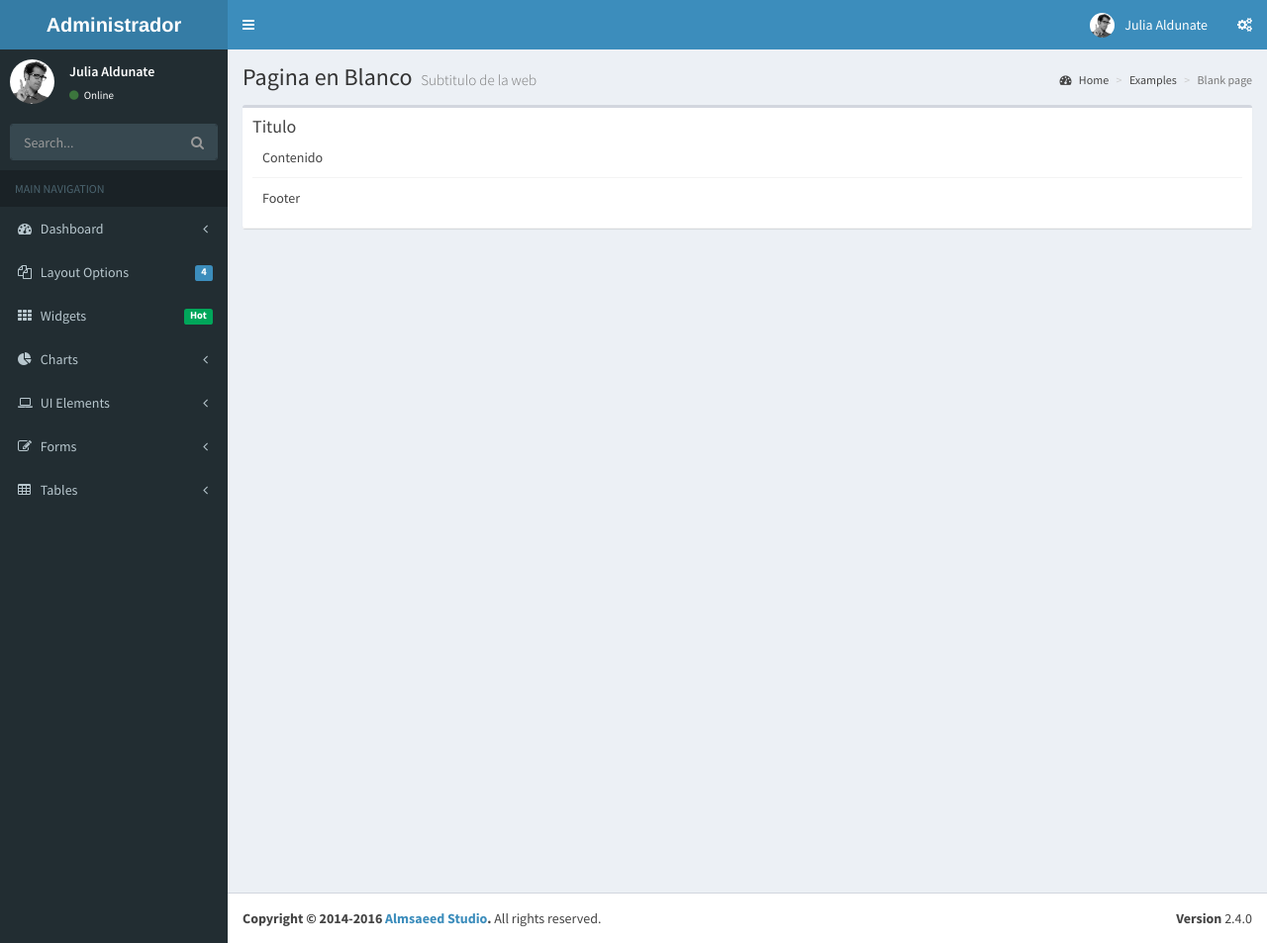
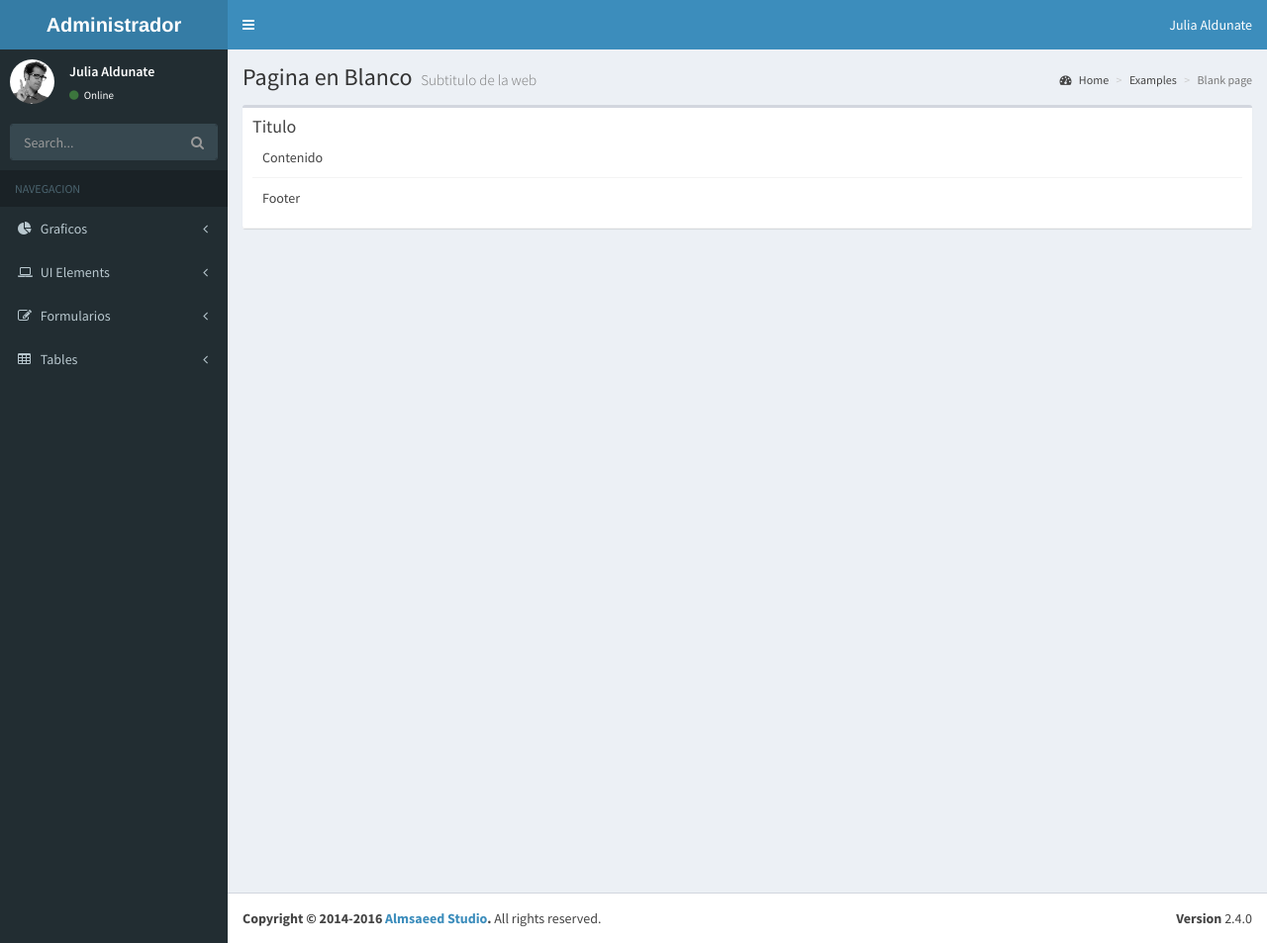
Before and after one commit to Cutshadows/aldunate_propiedades, a PHP site: page /Client/admin-page.php in a window 1280 px wide. Shown: the whole page at 99% size. Run offline with PHP 8.4, Linux system fonts and the light colour scheme.

Commit message:
cambios en el admin de contenido

```diff
--- a/client/templates/menu.php
+++ b/client/templates/menu.php
@@ -104,17 +104,17 @@
           <!-- User Account: style can be found in dropdown.less -->
           <li class="dropdown user user-menu">
             <a href="#" class="dropdown-toggle" data-toggle="dropdown">
-              <img src="img/user2-160x160.jpg" class="user-image" alt="User Image">
+              <!-- <img src="img/user2-160x160.jpg" class="user-image" alt="User Image"> -->
               <span class="hidden-xs"> Julia Aldunate </span>
             </a>
             <ul class="dropdown-menu">
               <!-- User image -->
               <li class="user-header">
-                <img src="img/user2-160x160.jpg" class="img-circle" alt="User Image">
+                <!-- <img src="img/user2-160x160.jpg" class="img-circle" alt="User Image"> -->
 
                 <p>
                   Julia Aldunate - Admin
-                  <small>Member since Nov. 2012</small>
+                  <small>Administrador del Sistema</small>
                 </p>
               </li>
               <!-- Menu Body -->
@@ -135,18 +135,18 @@
               <!-- Menu Footer-->
               <li class="user-footer">
                 <div class="pull-left">
-                  <a href="#" class="btn btn-default btn-flat">Profile</a>
+                  <a href="#" class="btn btn-default btn-flat">Perfil</a>
                 </div>
                 <div class="pull-right">
-                  <a href="#" class="btn btn-default btn-flat">Sign out</a>
+                  <a href="#" class="btn btn-default btn-flat">Salir</a>
                 </div>
               </li>
             </ul>
           </li>
           <!-- Control Sidebar Toggle Button -->
-          <li>
+          <!-- <li>
             <a href="#" data-toggle="control-sidebar"><i class="fa fa-gears"></i></a>
-          </li>
+          </li> -->
         </ul>
       </div>
     </nav>
--- a/client/templates/navegacion.php
+++ b/client/templates/navegacion.php
@@ -25,9 +25,9 @@
       <!-- /.search form -->
       <!-- sidebar menu: : style can be found in sidebar.less -->
       <ul class="sidebar-menu" data-widget="tree">
-        <li class="header">MAIN NAVIGATION</li>
+        <li class="header">NAVEGACION</li>
         <li class="treeview">
-          <a href="#">
+          <!-- <a href="#">
             <i class="fa fa-dashboard"></i> <span>Dashboard</span>
             <span class="pull-right-container">
               <i class="fa fa-angle-left pull-right"></i>
@@ -51,20 +51,20 @@
             <li><a href="../layout/boxed.html"><i class="fa fa-circle-o"></i> Boxed</a></li>
             <li><a href="../layout/fixed.html"><i class="fa fa-circle-o"></i> Fixed</a></li>
             <li><a href="../layout/collapsed-sidebar.html"><i class="fa fa-circle-o"></i> Collapsed Sidebar</a></li>
-          </ul>
+          </ul>-->
         </li>
         <li>
-          <a href="../widgets.html">
+          <!-- <a href="../widgets.html">
             <i class="fa fa-th"></i> <span>Widgets</span>
             <span class="pull-right-container">
               <small class="label pull-right bg-green">Hot</small>
             </span>
-          </a>
+          </a> -->
         </li>
         <li class="treeview">
           <a href="#">
             <i class="fa fa-pie-chart"></i>
-            <span>Charts</span>
+            <span>Graficos</span>
             <span class="pull-right-container">
               <i class="fa fa-angle-left pull-right"></i>
             </span>
@@ -95,7 +95,7 @@
         </li>
         <li class="treeview">
           <a href="#">
-            <i class="fa fa-edit"></i> <span>Forms</span>
+            <i class="fa fa-edit"></i> <span>Formularios</span>
             <span class="pull-right-container">
               <i class="fa fa-angle-left pull-right"></i>
             </span>
```
